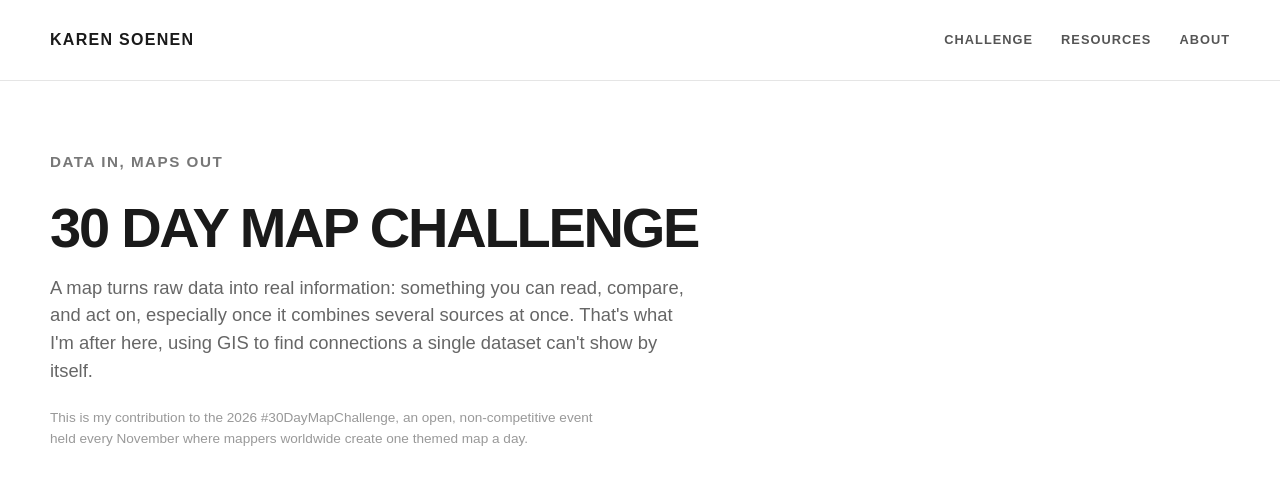
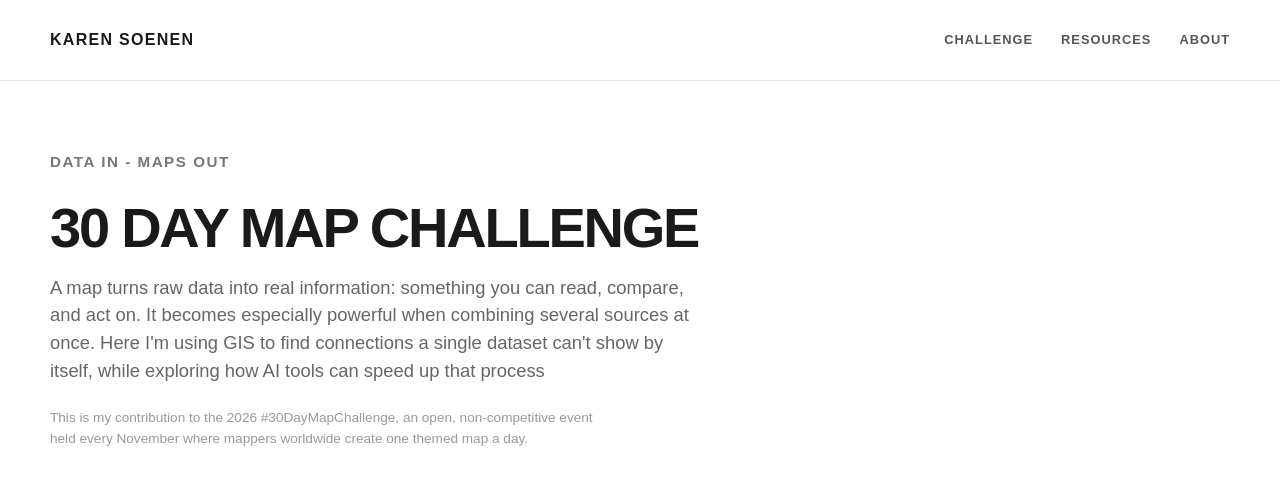
Before and after one commit to k-rns/map-portfolio, a Jekyll site: the page built from index.md, in a window 1280 px wide, cut to the strip 0-514 px from the top of the page. Shown: the top 485 px of the strip. Built offline with Jekyll 4.4.1, drawn with Linux system fonts in a browser that asks for light colours.

Commit message:
Revise eyebrow text and enhance challenge description
Updated the eyebrow text and improved the description of the map challenge for clarity.

```diff
--- a/index.md
+++ b/index.md
@@ -3,11 +3,11 @@ layout: default
 title: 30 Day Map Challenge
 ---
 <section class="page-intro">
-  <div class="eyebrow">Data In, Maps Out</div>
+  <div class="eyebrow">Data In - Maps Out</div>
 
   <h1>30 DAY MAP CHALLENGE</h1>
 
-  <p>A map turns raw data into real information: something you can read, compare, and act on, especially once it combines several sources at once. That's what I'm after here, using GIS to find connections a single dataset can't show by itself.</p>
+  <p>A map turns raw data into real information: something you can read, compare, and act on. It becomes especially powerful when combining several sources at once. Here I'm using GIS to find connections a single dataset can't show by itself, while exploring how AI tools can speed up that process</p>
 
   <p class="hero-note">This is my contribution to the 2026 <a href="https://30daymapchallenge.com/" target="_blank">#30DayMapChallenge</a>, an open, non-competitive event held every November where mappers worldwide create one themed map a day.</p>
 </section>
```
